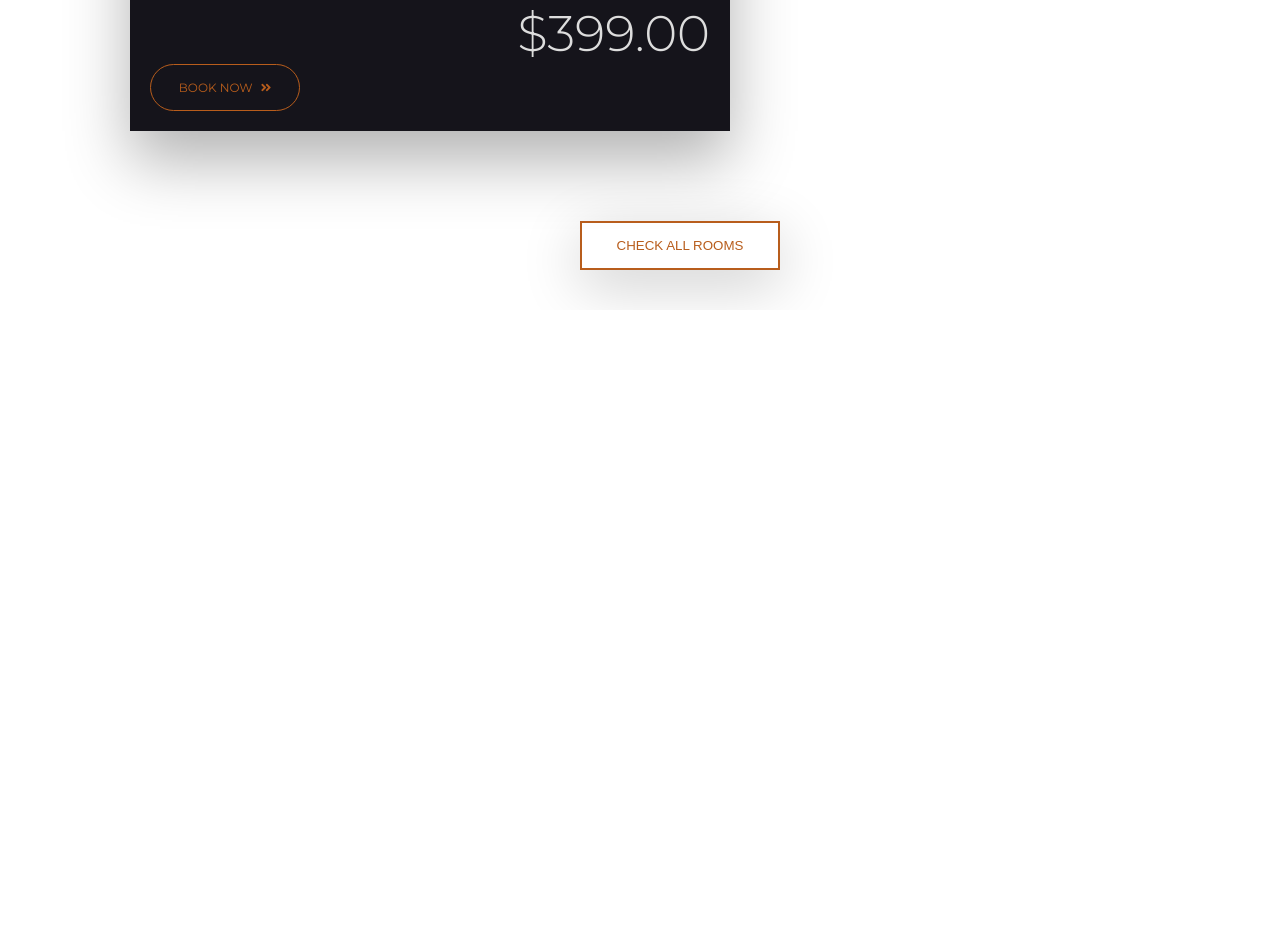
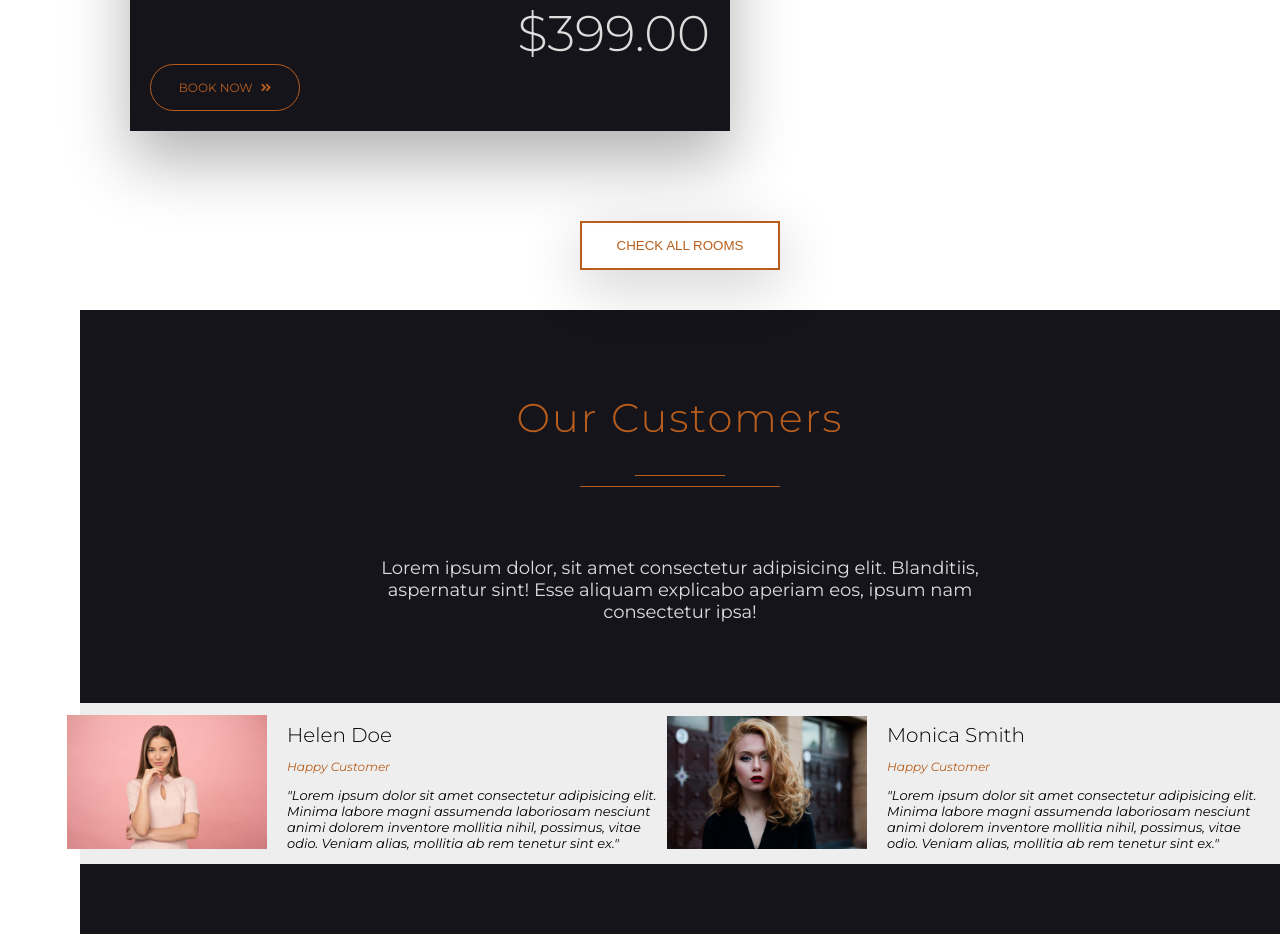
Before and after one commit to silentProgrammers/project-02-Grand-Hotel-, a plain HTML site: page index.html in a window 1280 px wide. Shown: the part 4286-5220 px from the top of the page. Before the commit the page ends 4596 px from the top, so only its background shows below. Drawn offline with Linux system fonts and the light colour scheme.

Commit message:
customer finished

```diff
--- a/index.html
+++ b/index.html
@@ -188,5 +188,41 @@
         <button class="rooms-btn">Check All Rooms</button>
     </div>
 </section>
+  <!-- customers -->
+  <section class="customers">
+    <div class="common-header">
+        <h1 class="common-heading">Our Customers</h1>
+        <div class="underline">
+            <div class="small-underline"></div>
+            <div class="big-underline"></div>
+        </div>
+    </div>
+
+    <p class="customers-paragraph">Lorem ipsum dolor, sit amet consectetur adipisicing elit. Blanditiis, aspernatur sint! Esse aliquam explicabo aperiam eos, ipsum nam consectetur ipsa!</p>
+
+    <div class="customers-card-wrapper">
+        <div class="customer-card">
+            <div class="customer-image-wrapper">
+                <img src="assets/customer-1.jpeg" class="customer-image">
+            </div>
+            <div class="customer-info">
+                <h3 class="customer-fullname">Helen Doe</h3>
+                <p class="customer-paragraph-1">Happy Customer</p>
+                <p class="customer-paragraph-2">"Lorem ipsum dolor sit amet consectetur adipisicing elit. Minima labore magni assumenda laboriosam nesciunt animi dolorem inventore mollitia nihil, possimus, vitae odio. Veniam alias, mollitia ab rem tenetur sint ex."</p>
+            </div>
+        </div>
+        <div class="customer-card">
+            <div class="customer-image-wrapper">
+                <img src="assets/customer-2.jpeg" class="customer-image">
+            </div>
+            <div class="customer-info">
+                <h3 class="customer-fullname">Monica Smith</h3>
+                <p class="customer-paragraph-1">Happy Customer</p>
+                <p class="customer-paragraph-2">"Lorem ipsum dolor sit amet consectetur adipisicing elit. Minima labore magni assumenda laboriosam nesciunt animi dolorem inventore mollitia nihil, possimus, vitae odio. Veniam alias, mollitia ab rem tenetur sint ex."</p>
+            </div>
+        </div>
+    </div>
+</section>
+<!-- end of customers -->
 </body>
 </html>
--- a/style.css
+++ b/style.css
@@ -444,3 +444,58 @@ body {
     color: #ddd;
     background-color: #b85d1c;
 }
+.customers {
+    margin-left: 8rem;
+    padding-bottom: 7rem;
+    background-color: #15141b;
+}
+
+.customers-paragraph {
+    font-size: 1.8rem;
+    color: #ddd;
+    width: 50%;
+    margin: 2rem auto 8rem auto;
+    text-align: center;
+}
+
+.customers-card-wrapper {
+    display: flex;
+    justify-content: space-evenly;
+}
+
+.customer-card {
+    background-color: #eee;
+    width: 60rem;
+    display: flex;
+}
+
+.customer-image-wrapper {
+    margin: auto 0;
+}
+
+.customer-image {
+    width: 20rem;
+    margin-left: -1.3rem;
+}
+
+.customer-info {
+    padding: 0 2rem;
+}
+
+.customer-fullname {
+    font-size: 2rem;
+    font-weight: 300;
+    margin-bottom: 0;
+}
+
+.customer-paragraph-1 {
+    font-size: 1.2rem;
+    font-style: italic;
+    color: #b85d1c;
+}
+
+.customer-paragraph-2 {
+    font-size: 1.3rem;
+    font-style: italic;
+}
+/* end of customers */
```
